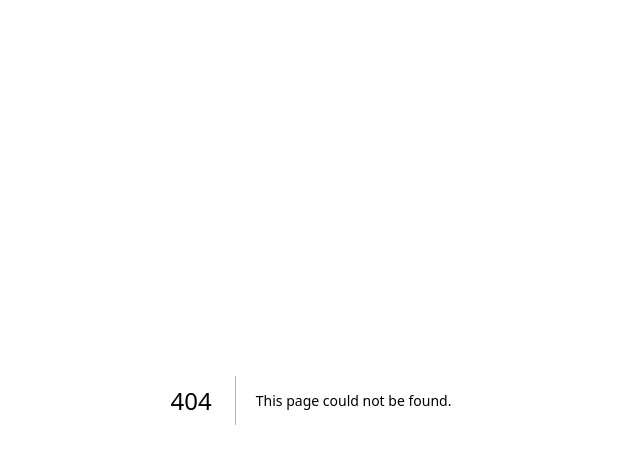
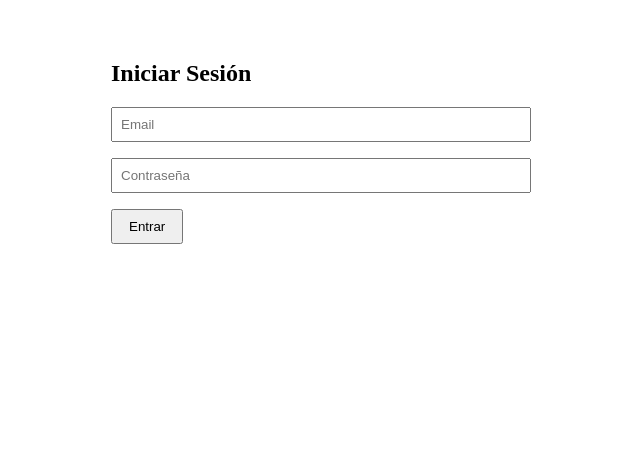
Before and after one commit to IsraelRomeroCastellanos/plataforma-cumplimiento-mvp, a Next.js app in the folder frontend/: page /login in a window 1280 px wide. Before the commit this address had no page. Shown: the top 464 px of the page, without its empty margins (329-969 px from the left). Built offline with nearby package versions, Linux system fonts and the light colour scheme.

Commit message:
fix: formulario de registro completo

```diff
--- /dev/null
+++ b/frontend/pages/login.tsx
@@ -0,0 +1,53 @@
+// frontend/pages/login.tsx
+import { useState } from 'react';
+import axios from 'axios';
+import { useRouter } from 'next/router';
+
+export default function Login() {
+  const [email, setEmail] = useState('');
+  const [password, setPassword] = useState('');
+  const [error, setError] = useState('');
+  const router = useRouter();
+
+  const handleSubmit = async (e: React.FormEvent) => {
+    e.preventDefault();
+    try {
+      const res = await axios.post('/api/login', { email, password });
+      localStorage.setItem('token', res.data.token);
+      localStorage.setItem('user', JSON.stringify(res.data.user));
+      router.push('/dashboard');
+    } catch (err: any) {
+      setError('Credenciales inválidas');
+    }
+  };
+
+  return (
+    <div style={{ padding: '2rem', maxWidth: '400px', margin: '0 auto' }}>
+      <h2>Iniciar Sesión</h2>
+      <form onSubmit={handleSubmit}>
+        <div style={{ marginBottom: '1rem' }}>
+          <input
+            type="email"
+            placeholder="Email"
+            value={email}
+            onChange={(e) => setEmail(e.target.value)}
+            required
+            style={{ width: '100%', padding: '0.5rem' }}
+          />
+        </div>
+        <div style={{ marginBottom: '1rem' }}>
+          <input
+            type="password"
+            placeholder="Contraseña"
+            value={password}
+            onChange={(e) => setPassword(e.target.value)}
+            required
+            style={{ width: '100%', padding: '0.5rem' }}
+          />
+        </div>
+        {error && <p style={{ color: 'red' }}>{error}</p>}
+        <button type="submit" style={{ padding: '0.5rem 1rem' }}>Entrar</button>
+      </form>
+    </div>
+  );
+}
```
Also changed, not shown: 1 other file (tests, documents, lock files or other folders).
